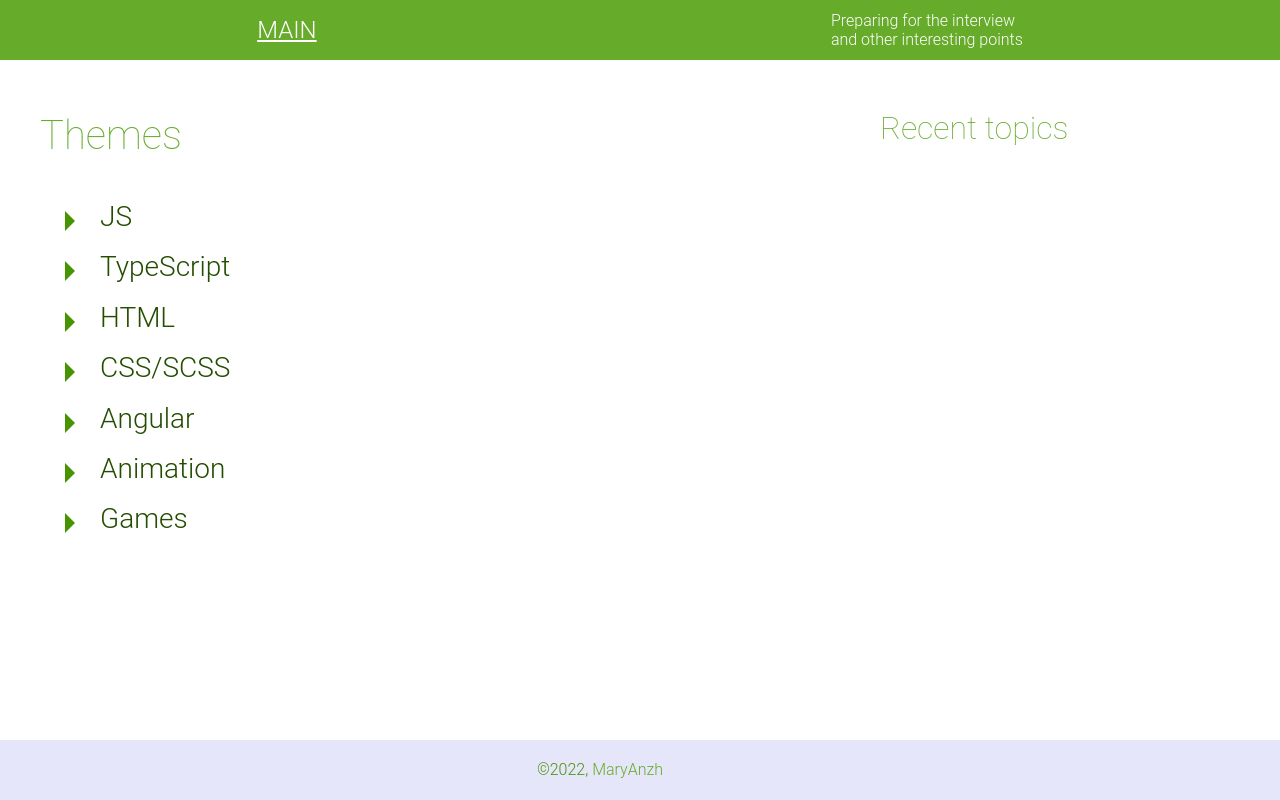
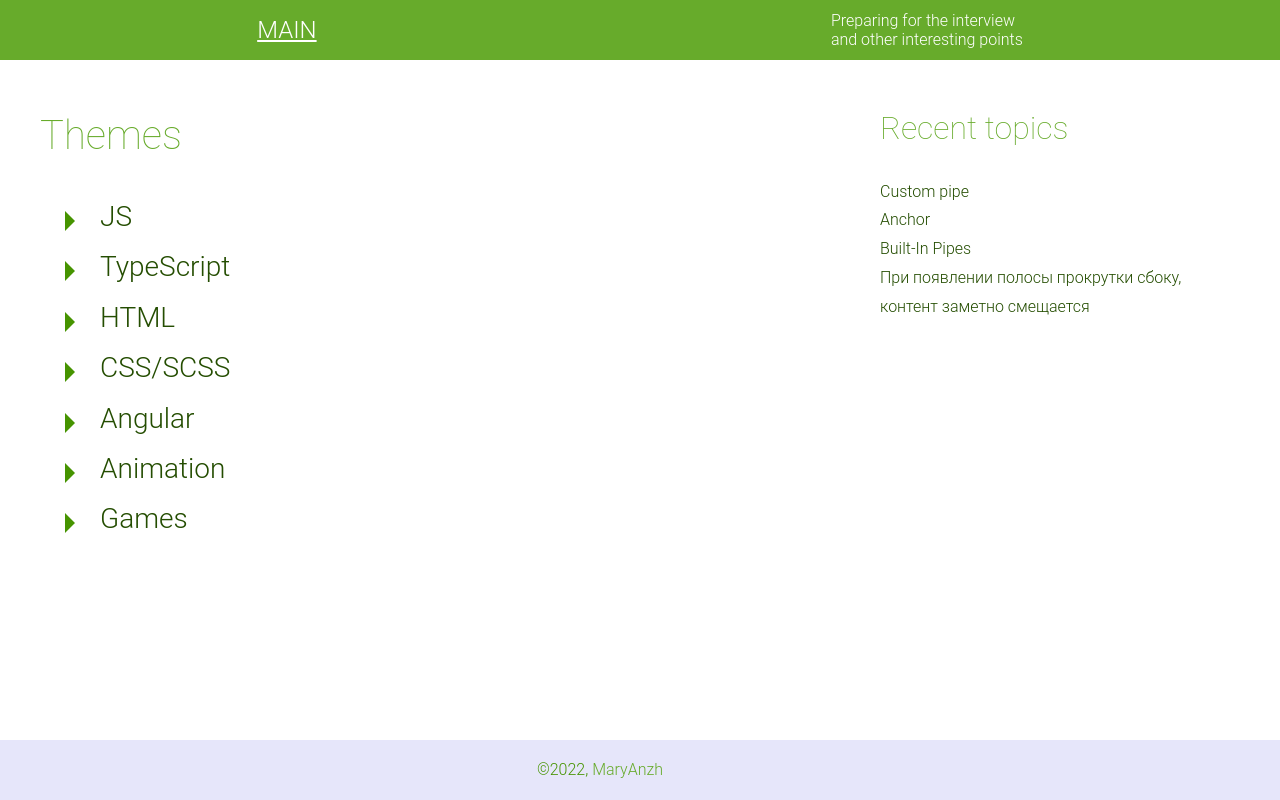
Before and after one commit to MaryAnzh/Preparing-for-the-interview, an Angular app: page /main in a window 1280 px wide. Built offline with nearby package versions, Linux system fonts and the light colour scheme.

Commit message:
feat: add custpm pipe for main page

```diff
--- a/src/app/app.module.ts
+++ b/src/app/app.module.ts
@@ -12,6 +12,7 @@ import { AngularAnchorComponent } from './core/pages/angular/angular-anchor/angu
 import { FooterComponent } from './core/components/footer/footer.component';
 import { CustomPipeComponent } from './core/pages/angular/custom-pipe/custom-pipe.component';
 import { RecentTopicsPipe } from './core/pipes/recent-topics/recent-topics.pipe';
+import { RecentTopicsComponent } from './core/components/recent-topics/recent-topics.component';
 
 @NgModule({
   declarations: [
@@ -24,7 +25,8 @@ import { RecentTopicsPipe } from './core/pipes/recent-topics/recent-topics.pipe'
     AngularAnchorComponent,
     FooterComponent,
     CustomPipeComponent,
-    RecentTopicsPipe
+    RecentTopicsPipe,
+    RecentTopicsComponent
   ],
   imports: [
     BrowserModule,
--- /dev/null
+++ b/src/app/core/components/recent-topics/recent-topics.component.html
@@ -0,0 +1,8 @@
+<section class="recent-topics"
+  *ngIf="themeLists">
+  <ul class="recent-topics__list"
+    *ngFor="let recent of (themeLists | recentTopics)">
+    <li>{{recent.name}}</li>
+  </ul>
+
+</section>
--- /dev/null
+++ b/src/app/core/components/recent-topics/recent-topics.component.scss
@@ -0,0 +1,7 @@
+:host {
+  width: 100%;
+
+  .recent-topics {
+    width: 100%;
+  }
+}
--- /dev/null
+++ b/src/app/core/components/recent-topics/recent-topics.component.ts
@@ -0,0 +1,18 @@
+import { Component, Input, OnInit } from '@angular/core';
+import { Itheme } from '../../modal/themes.modal';
+
+@Component({
+  selector: 'app-recent-topics',
+  templateUrl: './recent-topics.component.html',
+  styleUrls: ['./recent-topics.component.scss']
+})
+
+export class RecentTopicsComponent implements OnInit {
+  @Input() public themeLists: Itheme[] | null = null;
+
+  constructor() { }
+
+  ngOnInit(): void {
+  }
+
+}
--- a/src/app/core/pages/main/main.component.html
+++ b/src/app/core/pages/main/main.component.html
@@ -58,5 +58,8 @@
 
     <section class="main__recent">
       <h3>Recent topics</h3>
+      <app-recent-topics
+      [themeLists]="themeLists"
+      ></app-recent-topics>
     </section>
   </section>
--- a/src/app/core/pages/main/main.component.ts
+++ b/src/app/core/pages/main/main.component.ts
@@ -1,4 +1,4 @@
-import { Component, OnInit } from '@angular/core';
+import { Component, Input } from '@angular/core';
 import { themeLists } from '../../data/themes';
 import { Itheme } from '../../modal/themes.modal';
 import { Router } from '@angular/router';
@@ -11,7 +11,7 @@ import { CoreService } from '../../service/core-service/core.service';
 })
 
 export class MainComponent {
-  public themeLists: Itheme[] = themeLists;
+  @Input() public themeLists: Itheme[] = themeLists;
 
   constructor(
     private router: Router,
--- a/src/app/core/pipes/recent-topics/recent-topics.pipe.ts
+++ b/src/app/core/pipes/recent-topics/recent-topics.pipe.ts
@@ -1,4 +1,13 @@
 import { Pipe, PipeTransform } from '@angular/core';
+import { Itheme } from '../../modal/themes.modal';
+
+type RecentTopics = {
+  name: string,
+  subTheme: string,
+  theme: string,
+  url: string,
+  date: Date,
+}
 
 @Pipe({
   name: 'recentTopics'
@@ -6,8 +15,28 @@ import { Pipe, PipeTransform } from '@angular/core';
 
 export class RecentTopicsPipe implements PipeTransform {
 
-  transform(value: unknown, ...args: unknown[]): unknown {
-    return null;
+  transform(themes: Itheme[]): RecentTopics[] {
+    const recentTopics: RecentTopics[] = [];
+
+    themes.forEach((theme) => {
+      theme.subTheme.forEach((subTheme) => {
+        subTheme.description.forEach((elem) => {
+          if (elem.date !== null) {
+            const recentTopic: RecentTopics = {
+              name: elem.name,
+              theme: theme.name,
+              subTheme: subTheme.name,
+              date: elem.date,
+              url: elem.url,
+            }
+
+            recentTopics.push(recentTopic);
+          }
+        });
+      })
+    });
+
+    return recentTopics.sort((a, b) => +b.date - +a.date );
   }
 
 }
```
Also changed, not shown: 1 other file (tests, documents, lock files or other folders).
